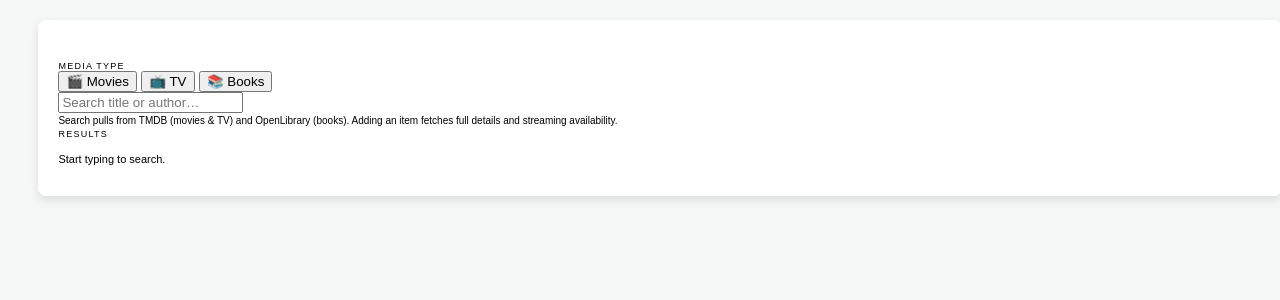
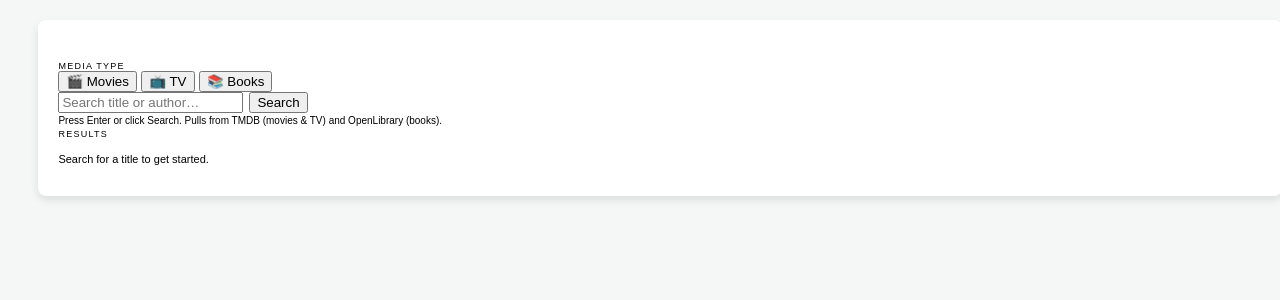
Before and after one commit to data-playground/data-playground-base, a Flask app: template internal_dataplayground/templates/media_search.html in a window 1280 px wide. Shown: the part 58-358 px from the top of the page. Run offline with Flask 3, Linux system fonts and the light colour scheme; the template is opened without the code that fills it, so the values that code supplies are empty; some libraries are stand-ins or nearby versions.

Commit message:
Fixing Media Search page

```diff
--- a/internal_dataplayground/templates/media_search.html
+++ b/internal_dataplayground/templates/media_search.html
@@ -21,23 +21,24 @@
             <button class="search-type-tab"        onclick="setSearchType('book', this)">📚 Books</button>
         </div>
 
-        <input type="hidden" id="search-type-hidden" value="movie">
+        <input type="hidden" id="search-type-hidden" name="type" value="movie">
 
-        <input type="text"
-               id="search-input"
-               class="search-input-large"
-               placeholder="Search title or author…"
-               hx-get="/media/search/query"
-               hx-trigger="keyup changed delay:400ms"
-               hx-include="#search-type-hidden"
-               hx-target="#search-results"
-               hx-swap="innerHTML"
-               name="q"
-               autocomplete="off">
+        {# Search input — triggers on Enter key only #}
+        <div style="display:flex;gap:6px;">
+            <input type="text"
+                   id="search-input"
+                   name="q"
+                   class="search-input-large"
+                   placeholder="Search title or author…"
+                   autocomplete="off"
+                   onkeydown="if(event.key==='Enter'){event.preventDefault();runSearch();}">
+            <button class="btn btn-primary" onclick="runSearch()" style="flex-shrink:0;white-space:nowrap;">
+                Search
+            </button>
+        </div>
 
         <div style="font-size:10px;color:var(--text-muted);line-height:1.6;">
-            Search pulls from TMDB (movies &amp; TV) and OpenLibrary (books).
-            Adding an item fetches full details and streaming availability.
+            Press Enter or click Search. Pulls from TMDB (movies &amp; TV) and OpenLibrary (books).
         </div>
     </div>
 
@@ -45,11 +46,14 @@
     <div class="search-right">
         <div style="font-size:9px;letter-spacing:.14em;text-transform:uppercase;color:var(--text-muted);margin-bottom:14px;">Results</div>
         <div id="search-results">
-            <p style="color:var(--text-muted);font-size:11px;">Start typing to search.</p>
+            <p style="color:var(--text-muted);font-size:11px;">Search for a title to get started.</p>
         </div>
     </div>
 
 </div>
+
+{# Container that receives newly added cards — hidden, just satisfies HTMX target #}
+<div id="added-items-sink" style="display:none;"></div>
 
 <div id="toast"></div>
 
@@ -58,9 +62,25 @@ function setSearchType(type, btn) {
     document.getElementById('search-type-hidden').value = type;
     document.querySelectorAll('.search-type-tab').forEach(b => b.classList.remove('active'));
     btn.classList.add('active');
-    // Trigger search if there's already a query
-    const q = document.getElementById('search-input').value;
-    if (q.length >= 2) htmx.trigger('#search-input', 'keyup');
+}
+
+function runSearch() {
+    const q = document.getElementById('search-input').value.trim();
+    const type = document.getElementById('search-type-hidden').value;
+
+    if (q.length < 2) {
+        document.getElementById('search-results').innerHTML =
+            '<p style="color:var(--text-muted);font-size:11px;">Type at least 2 characters.</p>';
+        return;
+    }
+
+    const resultsDiv = document.getElementById('search-results');
+    resultsDiv.innerHTML = '<p style="color:var(--text-muted);font-size:11px;">Searching…</p>';
+
+    htmx.ajax('GET', `/media/search/query?q=${encodeURIComponent(q)}&type=${type}`, {
+        target: '#search-results',
+        swap: 'innerHTML',
+    });
 }
 </script>
 {% endblock %}
```
